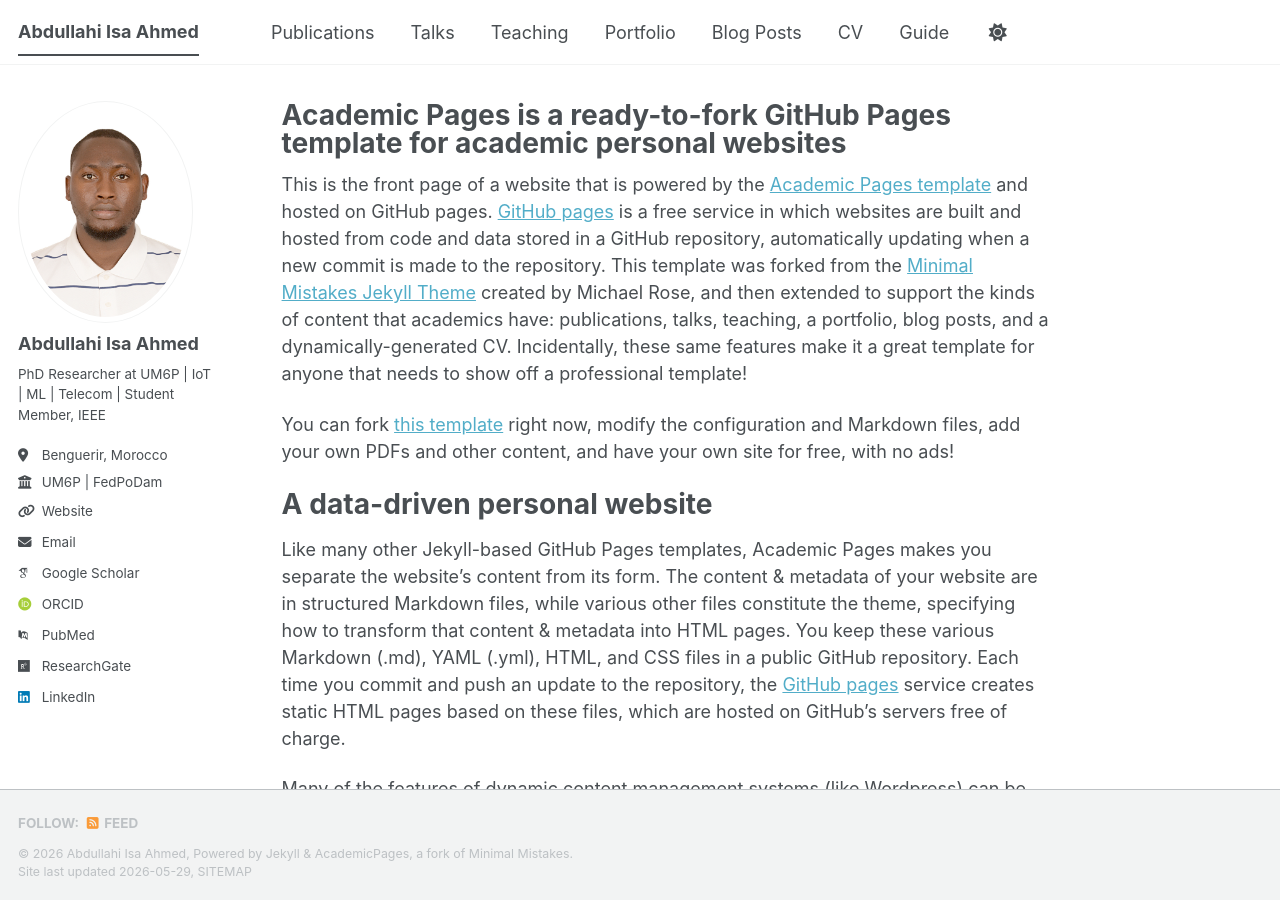
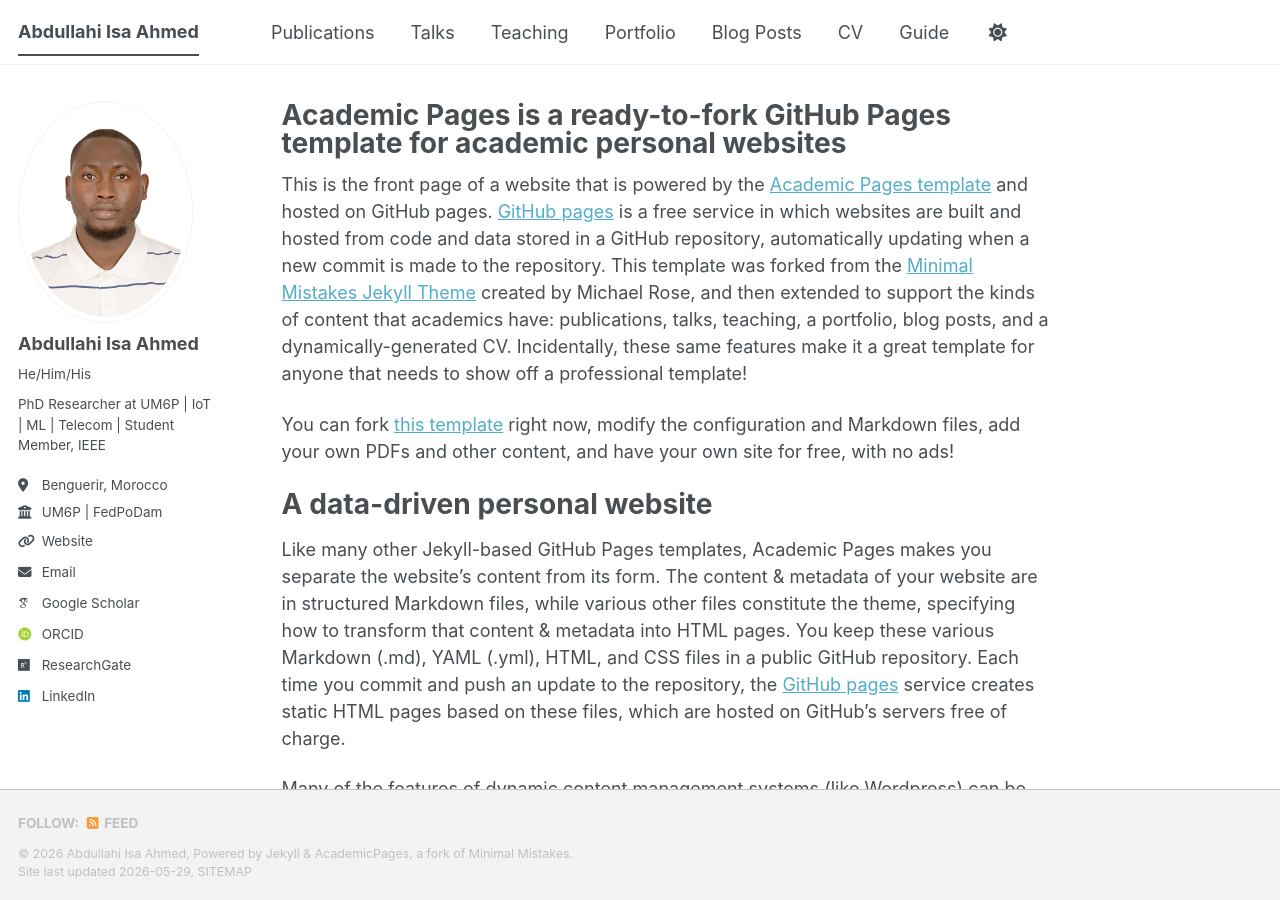
Before and after one commit to abdullahiisaahmed/abdullahiisaahmed.github.io, a Jekyll site: the page built from _pages/about.md, in a window 1280 px wide and 900 px high. Built offline with Jekyll 4.4.1, drawn with Linux system fonts in a browser that asks for light colours; some web fonts are replaced; a script bundle is joined from its source files by our own code; library files that are not in the unit come from our copies.

Commit message:
Modify repository and personal details in _config.yml
Updated personal information and links in the configuration file.

```diff
--- a/_config.yml
+++ b/_config.yml
@@ -16,7 +16,7 @@ description              : &description "Your Name's academic portfolio"   # Upd
 url                      : https://abdullahiisaahmed.github.io # The base hostname & protocol for your site e.g. "https://[your GitHub username].github.io",
                                                            # or if you already have some other page hosted on Github then use "https://[your GitHub username].github.io/[Your Repo Name]"
 baseurl                  : "" # the subpath of your site, e.g. "/blog"
-repository               : "academicpages/academicpages.github.io"
+repository               : #"academicpages/academicpages.github.io"
 
 # Site Author - The following control what appear as part of the author content on the side bar.
 #               If a field is blank the icon and link will not appear, otherwise it will be shown.
@@ -25,7 +25,7 @@ author:
   # Biographic information
   avatar           : "profile.jpg"
   name             : "Abdullahi Isa Ahmed"
-  pronouns         : # example: "He/"
+  pronouns         : "He/Him/His"
   bio              : "PhD Researcher at UM6P | IoT | ML | Telecom | Student Member, IEEE"
   location         : "Benguerir, Morocco"
   employer         : "UM6P | FedPoDam"
@@ -41,7 +41,7 @@ author:
   orcid            : "https://orcid.org/my-orcid?orcid=0009-0000-7804-8539"
   semantic         : # URL
   ssrn             : # URL
-  pubmed           : "https://www.ncbi.nlm.nih.gov/pubmed/?term=john+snow"
+  pubmed           : # URL
   researchgate     : "https://www.researchgate.net/profile/Abdullahi-Isa-Ahmed-2"
   scopus           : # URL
   zotero           : # URL
@@ -66,7 +66,7 @@ author:
   keybase          : # Username
   instagram        : # Username
   lastfm           : # Username
-  linkedin         : "https://www.linkedin.com/in/abdullahi-isa-ahmed-a26a0886/"
+  linkedin         : "abdullahi-isa-ahmed-a26a0886/"
   mastodon         : # URL
   medium           : # URL
   pinterest        : # Username
```
